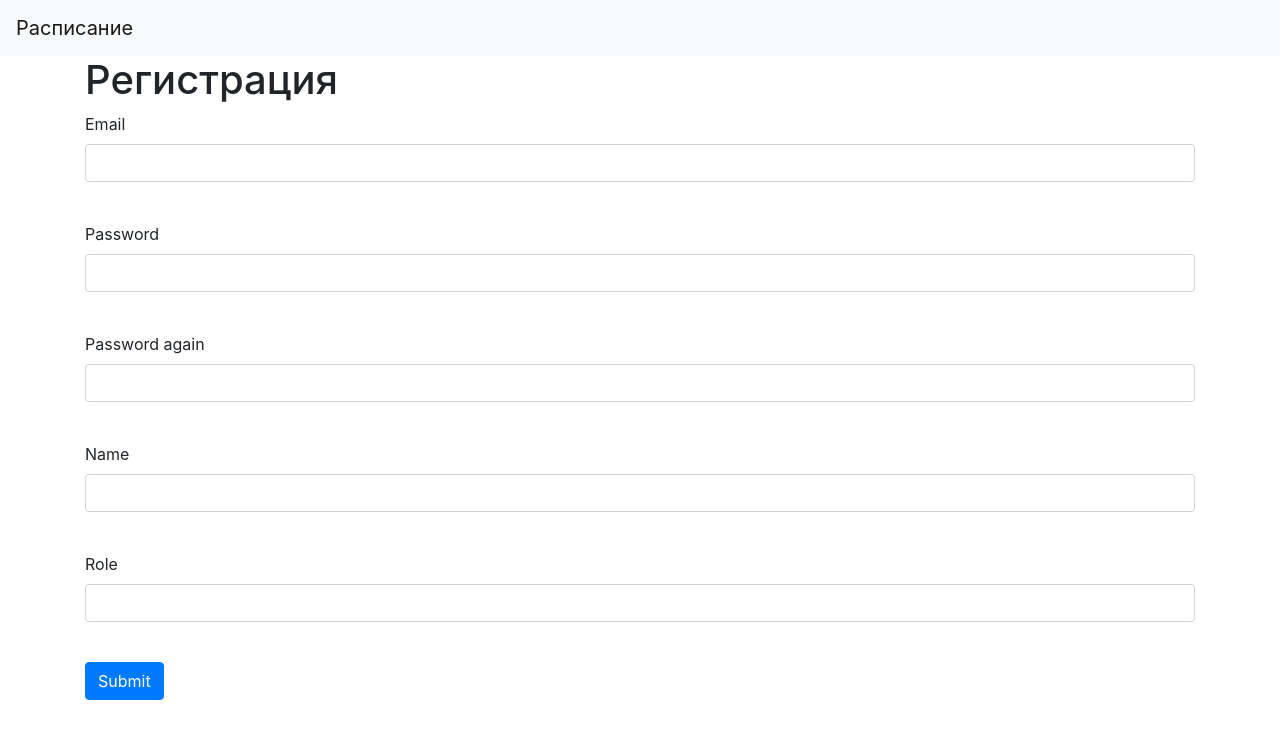
After one commit to f-skills-ivgu/best-future, a Python web app: template Schedule/templates/register.html in a window 1280 px wide. The commit adds this page. Shown: the top 739 px of the page. Run offline with Jinja, Linux system fonts and the light colour scheme; the template is opened without the code that fills it: most values are stand-ins (such as "Sample title", 1, 10 or a date in 2020); form fields are guessed from the names that the template uses; some libraries are stand-ins or nearby versions.

Commit message:
Регистрация и авторизация пользователей

```diff
--- a/Schedule/templates/base.html
+++ b/Schedule/templates/base.html
@@ -15,8 +15,10 @@
         <a class="navbar-brand" href="#">Расписание</a>
     </nav>
   </header>
+  <main role="main", class="container">
   {% block content %}
 
   {% endblock %}
+  </main>
   </body>
 </html>
--- /dev/null
+++ b/Schedule/templates/register.html
@@ -0,0 +1,55 @@
+{% extends "base.html" %}
+
+{% block content %}
+<h1>Регистрация</h1>
+<form action="" method="post">
+    {{ form.hidden_tag() }}
+    <p>
+        {{ form.email.label }}<br>
+        {{ form.email(class="form-control", type="email") }}<br>
+        {% for error in form.email.errors %}
+            <p class="alert alert-danger" role="alert">
+                {{ error }}
+            </p>
+        {% endfor %}
+    </p>
+    <p>
+        {{ form.password.label }}<br>
+        {{ form.password(class="form-control", type="password") }}<br>
+        {% for error in form.password.errors %}
+            <p class="alert alert-danger" role="alert">
+                {{ error }}
+            </p>
+        {% endfor %}
+    </p>
+    <p>
+        {{ form.password_again.label }}<br>
+        {{ form.password_again(class="form-control", type="password") }}<br>
+        {% for error in form.password_again.errors %}
+            <p class="alert alert-danger" role="alert">
+                {{ error }}
+            </p>
+        {% endfor %}
+    </p>
+    <p>
+        {{ form.name.label }}<br>
+        {{ form.name(class="form-control") }}<br>
+        {% for error in form.name.errors %}
+            <p class="alert alert-danger" role="alert">
+                {{ error }}
+            </p>
+        {% endfor %}
+    </p>
+    <p>
+        {{ form.role.label }}<br>
+        {{ form.role(class="form-control") }}<br>
+        {% for error in form.role.errors %}
+            <p class="alert alert-danger" role="alert">
+                {{ error }}
+            </p>
+        {% endfor %}
+    </p>
+    <p>{{ form.submit(type="submit", class="btn btn-primary") }}</p>
+    {{message}}
+</form>
+{% endblock %}
```
Also changed, not shown: Schedule/forms/LoginForm.py (added, +11 -0 lines), Schedule/forms/user.py (added, +13 -0 lines), Schedule/main.py (+42 -3 lines), Schedule/db/UniversitySchedule.db.
